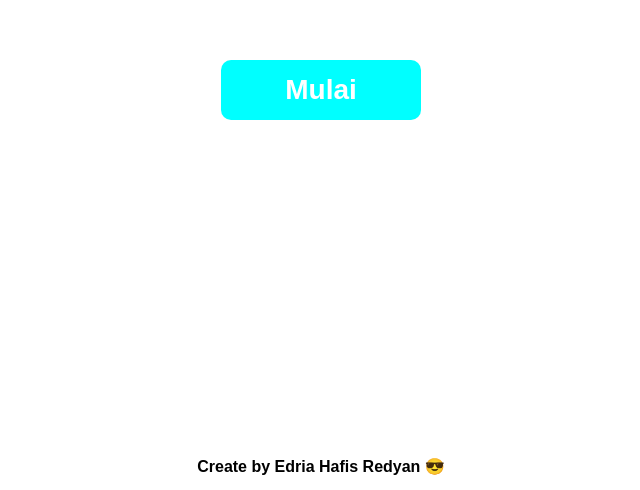
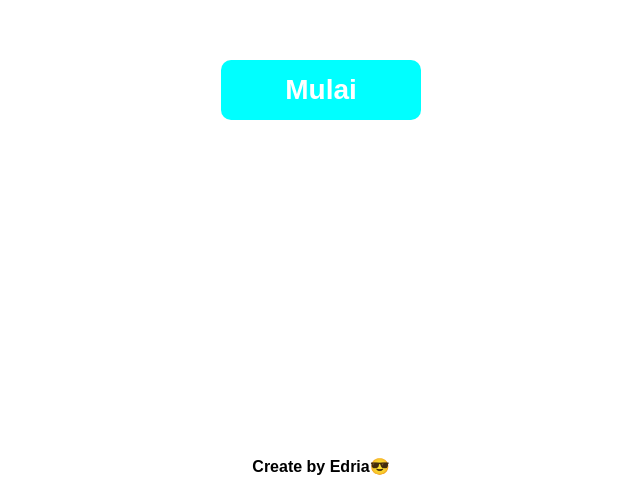
Before and after one commit to EdriaHafis/EdriaHafis.github.io, a plain HTML site: page index.html in a window 1280 px wide. Shown: the part 310-800 px from the top of the page, without its empty margins (319-959 px from the left). Drawn offline with Linux system fonts and the light colour scheme.

Commit message:
Update index.html

```diff
--- a/index.html
+++ b/index.html
@@ -13,7 +13,7 @@
     <div class="container">
         <p class="ily">I Love You&#10084;&#65039;</p>
         <div id="hmt"></div>
-        <div class="create"><p class="crt">Create by Edria Hafis Redyan &#128526;</p></div>
+        <div class="create"><p class="crt">Create by Edria&#128526;</p></div>
         <button class="btn-1">Mulai</button>
         <div class="kotak-1">
             <p class="p-1">Hai</p>
```
